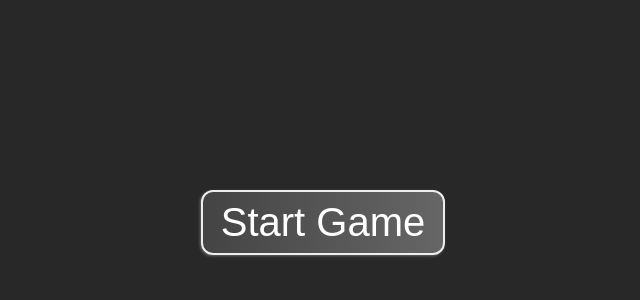
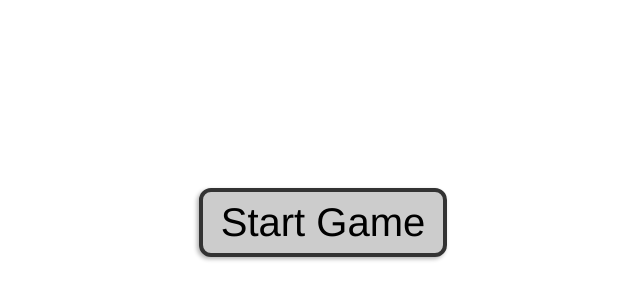
Before and after one commit to aaronaubs/rock-paper-scissors, a plain HTML site: page index.html in a window 1280 px wide. Shown: the part 178-478 px from the top of the page, without its empty margins (317-957 px from the left). Drawn offline with Linux system fonts and the light colour scheme.

Commit message:
Add response entry verification, change background to white
I added typing verification to avoid handling of
invalid responses. Set white background to
brighten up page.

```diff
--- a/index.html
+++ b/index.html
@@ -1,6 +1,5 @@
 <!DOCTYPE html>
 <html>
-
     <head>
         <meta charset="UTF-8">
         <meta name="viewport" content="width=device-width, initial-scale=1.0">
@@ -8,13 +7,10 @@
         <link rel="stylesheet" href="./styles.css">
         <title>Rock Paper Scissors Console Game</title>
     </head>
+    <body>
 
-    <body>
-        <div class="button-wrap">
-            <button onclick="playGame()">Start Game</button>
-        </div>
+        <button onclick="playGame()">Start Game</button>
 
         <script src="script.js"></script>
     </body>
-
 </html>
--- a/script.js
+++ b/script.js
@@ -1,88 +1,64 @@
-/*
-Requirements for this project:
-1. Create HTML page (check!)
-2. Write logic to get computer choice (check!)
-3. Write logic to get human choice (check!)
-4. Declare score variables and enable them to track scores (check!)
-5. Write logic to play a round (check!)
-6. Write logic to play the entire game (check!)
-
-*/
-//Declare a global variable called computerChoice
 let computerChoice
-//Define a function that will get a random computer choice
 function getComputerChoice() {
-    //declare a variable called randomNumber
-    //and set it to randomly choose either 0, 1 or 2.
     let randomNumber = Math.floor(Math.random() * 3);
-    // make the function return the string "rock if the value is 0"
+    // make the function return "rock" if the value is 0
     if (randomNumber === 0) {
         computerChoice = "rock";
-    //paper if the value is 1
+    //"paper" if the value is 1
     } else if (randomNumber === 1) {
         computerChoice = "paper";
-    //and scissors if the value is 2 (neither 0 nor 1)
+    //or "scissors" if the value is 2 (neither 0 nor 1)
     } else {
         computerChoice = "scissors";
     }
     return computerChoice;
 }
 
-//Declare a global variable called humanChoice
-let humanChoice;
-//Define a function that gets the choice from a user input
-function getHumanChoice() {
-    //declare a variable that will hold the response to the prompt
+let playerChoice;
+function getPlayerChoice() {
     let userInput = prompt("Please choose rock, paper or scissors");
-    //set humanChoice to equal a lowercased version of the user input
-    humanChoice = userInput.toLowerCase();
-    //log the lowercased input to the console
-    return humanChoice;
+    playerChoice = userInput.toLowerCase();
+    if (playerChoice === "rock" || playerChoice === "paper" || playerChoice === "scissors") {
+        return playerChoice;
+    } else {
+        while (playerChoice !== "rock" && playerChoice !== "paper" && playerChoice !== "scissors") {
+            playerChoice = prompt("Please check you've entered your response correctly").toLowerCase();
+        }
+        return playerChoice;
+    }
 }
 
-
-
-//Define playGame function
 function playGame() {
-    //declare variables to track the human score and computer score
-    let humanScore = 0;
+    let playerScore = 0;
     let computerScore = 0;
 
-    //while loop the game so it repeats until one side gets to 5 points
-    while (humanScore < 5 && computerScore < 5) {
-        //Define a function to play a single round of rock, paper scissors
-        function playRound(humanChoice, computerChoice) {
-            //check whether the round has ended in a draw
-            if (humanChoice === computerChoice) {
-                console.log(`You both chose ${humanChoice}. It's a draw!`);
-                console.log(`The score is still Player: ${humanScore} to Computer: ${computerScore}.`)
-            //if not a draw, check whether the user beat the computer
+    while (playerScore < 5 && computerScore < 5) {
+        function playRound(playerChoice, computerChoice) {
+            if (playerChoice === computerChoice) {
+                console.log(`You chose ${playerChoice} and the computer chose ${computerChoice}. It's a draw!`);
+                console.log(`The score is still Player: ${playerScore} to Computer: ${computerScore}.`)
             } else if (
-                (humanChoice === "rock" && computerChoice === "scissors") ||
-                (humanChoice === "paper" && computerChoice === "rock") ||
-                (humanChoice === "scissors" && computerChoice === "paper")
+                (playerChoice === "rock" && computerChoice === "scissors") ||
+                (playerChoice === "paper" && computerChoice === "rock") ||
+                (playerChoice === "scissors" && computerChoice === "paper")
             ) {
-                //announce the user's victory
-                console.log(`You win, ${humanChoice} beats ${computerChoice}!`);
-                //increase user score by 1
-                humanScore++;
-                console.log(`The score is now Player: ${humanScore} to Computer: ${computerScore}.`)
-            //if the user did not win, announce that the user lost
+                console.log(`You chose ${playerChoice} and the computer chose ${computerChoice}. You win, ${playerChoice} beats ${computerChoice}!`);
+                playerScore++;
+                console.log(`The score is now Player: ${playerScore} to Computer: ${computerScore}.`)
             } else {
-                console.log(`You lose, ${computerChoice} beats ${humanChoice}!`)
-                //increase computer score by 1
+                console.log(`You chose ${playerChoice} and the computer chose ${computerChoice}. You lose, ${computerChoice} beats ${playerChoice}!`)
                 computerScore++;
-                console.log(`The score is now Player: ${humanScore} to Computer: ${computerScore}.`)
+                console.log(`The score is now Player: ${playerScore} to Computer: ${computerScore}.`)
             }
         }
 
-        let humanSelection = getHumanChoice();
+        let playerSelection = getPlayerChoice();
         let computerSelection = getComputerChoice();
 
-        playRound(humanSelection, computerSelection);
+        playRound(playerSelection, computerSelection);
     }
-    if (humanScore === 5) {
-        console.log("You win the game!");
+    if (playerScore === 5) {
+        console.log("You won the game! Great work!");
     } else {
         console.log("You lose! Better luck next time.");
     }
--- a/styles.css
+++ b/styles.css
@@ -1,25 +1,28 @@
+*{
+    margin: 0;
+    padding: 0;
+    font-family: Helvetica, sans-serif;
+    box-sizing: border-box;
+}
+
 body{
-    margin: 0;
-    background: #101010e5;
+    height: 100vh;
+    width: 100%;
     display: flex;
-    justify-content: center;
-    align-items: center;
-    height: 100vh;
 }
 
 button{
-    display: block;
-    color: #fff;
+    color: #000;
     font-size: 40px;
-    background: linear-gradient(to right, #444, #666);
-    border: 2px solid #eee;
+    background: #ccc;
+    border: 4px solid #333;
     margin: auto;
     padding: 8px 18px;
     border-radius: 12px;
-    box-shadow: -1px 1px 3px rgba(255,255,255,0.3);
+    box-shadow: -2px 2px 4px rgba(0,0,0,0.3);
 }
 
 button:hover{
-    background: linear-gradient(to right, #222, #444);
+    background: #bbb;
     cursor: pointer;
 }
```
